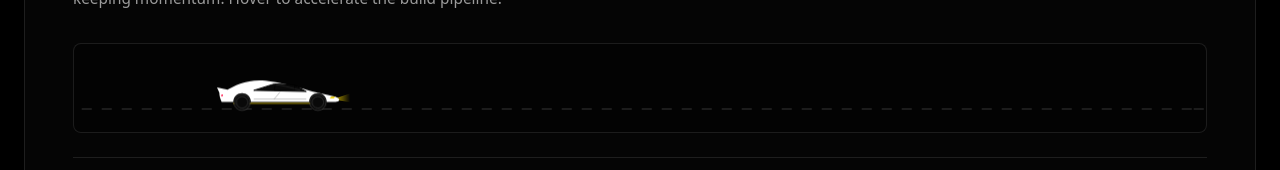
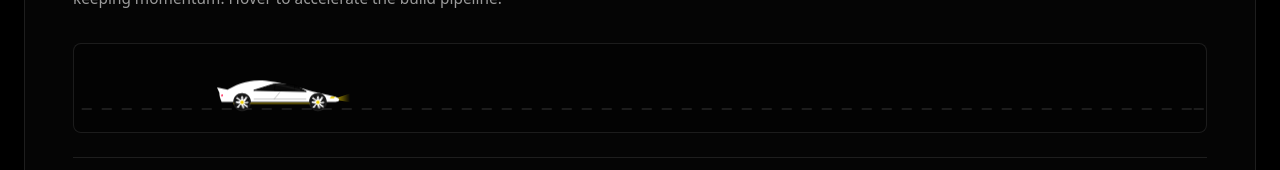
Before and after one commit to aakarsh12x/PortfolioV2, a Next.js app: page / in a window 1280 px wide. Shown: the part 4177-4347 px from the top of the page. Built offline with nearby package versions, Linux system fonts and the light colour scheme.

Commit message:
fix: relocate wheel classes directly to paths and bypass system animation lock

```diff
--- a/src/app/globals.css
+++ b/src/app/globals.css
@@ -1827,14 +1827,9 @@ textarea:focus-visible,
 
 
 /* Wheels */
-.car-card__wheel--rear {
-  transform-origin: 22.9167% 64.7059%;
-}
-.car-card__wheel--front {
-  transform-origin: 77.0833% 64.7059%;
-}
 .car-card__wheel {
-  transform-box: view-box;
+  transform-box: fill-box;
+  transform-origin: center;
   animation: wheel-rotate 2s linear infinite;
 }
 .car-card-wrapper:hover .car-card__wheel,
@@ -1888,10 +1883,3 @@ textarea:focus-visible,
     bottom: 22px;
   }
 }
-@media (prefers-reduced-motion: reduce) {
-  .car-card, .car-card__road-line, .car-card__svg-car, .car-card__car-body, .car-card__wheel, .car-card__arrow, .speed-line {
-    transform: none !important;
-    animation: none !important;
-    transition: none !important;
-  }
-}
--- a/src/components/ui/CarCard.tsx
+++ b/src/components/ui/CarCard.tsx
@@ -92,8 +92,8 @@ export const CarCard = () => {
                                 <circle cx="0" cy="0" r="10" fill="transparent" stroke="#333" strokeWidth="1.5" />
 
                                 {/* Rotating Spokes */}
-                                <g className="car-card__wheel car-card__wheel--rear">
-                                    <path d="M-1.5,-10 L1.5,-10 L2.5,-3 L9,-8 L11,-6 L4,-1 L10,1 L10,4 L3,3 L8,9 L6,11 L1,4 L-1,10 L-4,10 L-3,3 L-9,8 L-11,6 L-4,-1 L-10,-1 L-10,-4 L-3,-3 L-8,-9 L-6,-11 L-1,-4 Z" fill="var(--text-primary)" />
+                                <g>
+                                    <path className="car-card__wheel" d="M-1.5,-10 L1.5,-10 L2.5,-3 L9,-8 L11,-6 L4,-1 L10,1 L10,4 L3,3 L8,9 L6,11 L1,4 L-1,10 L-4,10 L-3,3 L-9,8 L-11,6 L-4,-1 L-10,-1 L-10,-4 L-3,-3 L-8,-9 L-6,-11 L-1,-4 Z" fill="var(--text-primary)" />
                                     <circle cx="0" cy="0" r="3" fill="var(--accent)" />
                                 </g>
                             </g>
@@ -107,8 +107,8 @@ export const CarCard = () => {
                                 <circle cx="0" cy="0" r="10" fill="transparent" stroke="#333" strokeWidth="1.5" />
 
                                 {/* Rotating Spokes */}
-                                <g className="car-card__wheel car-card__wheel--front">
-                                    <path d="M-1.5,-10 L1.5,-10 L2.5,-3 L9,-8 L11,-6 L4,-1 L10,1 L10,4 L3,3 L8,9 L6,11 L1,4 L-1,10 L-4,10 L-3,3 L-9,8 L-11,6 L-4,-1 L-10,-1 L-10,-4 L-3,-3 L-8,-9 L-6,-11 L-1,-4 Z" fill="var(--text-primary)" />
+                                <g>
+                                    <path className="car-card__wheel" d="M-1.5,-10 L1.5,-10 L2.5,-3 L9,-8 L11,-6 L4,-1 L10,1 L10,4 L3,3 L8,9 L6,11 L1,4 L-1,10 L-4,10 L-3,3 L-9,8 L-11,6 L-4,-1 L-10,-1 L-10,-4 L-3,-3 L-8,-9 L-6,-11 L-1,-4 Z" fill="var(--text-primary)" />
                                     <circle cx="0" cy="0" r="3" fill="var(--accent)" />
                                 </g>
                             </g>
```
